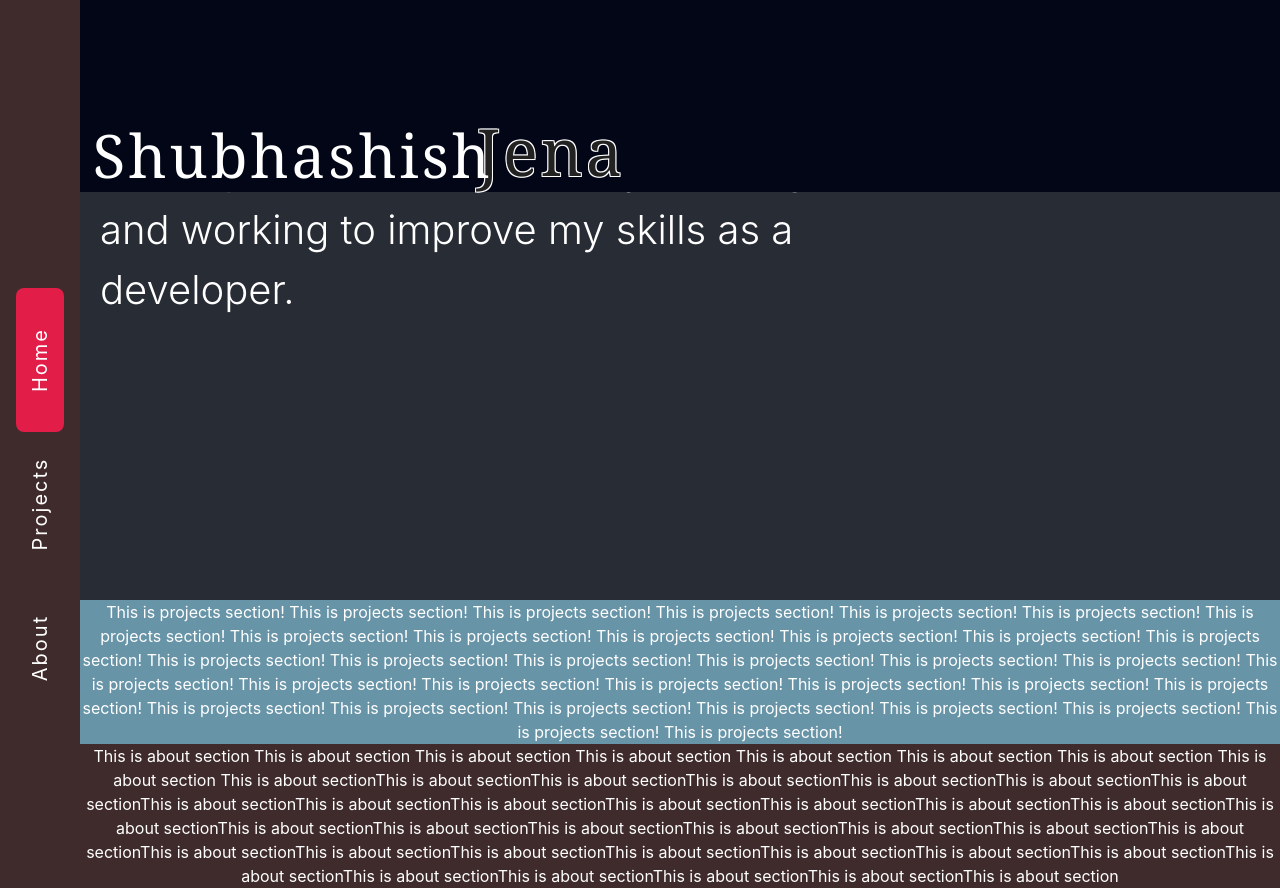
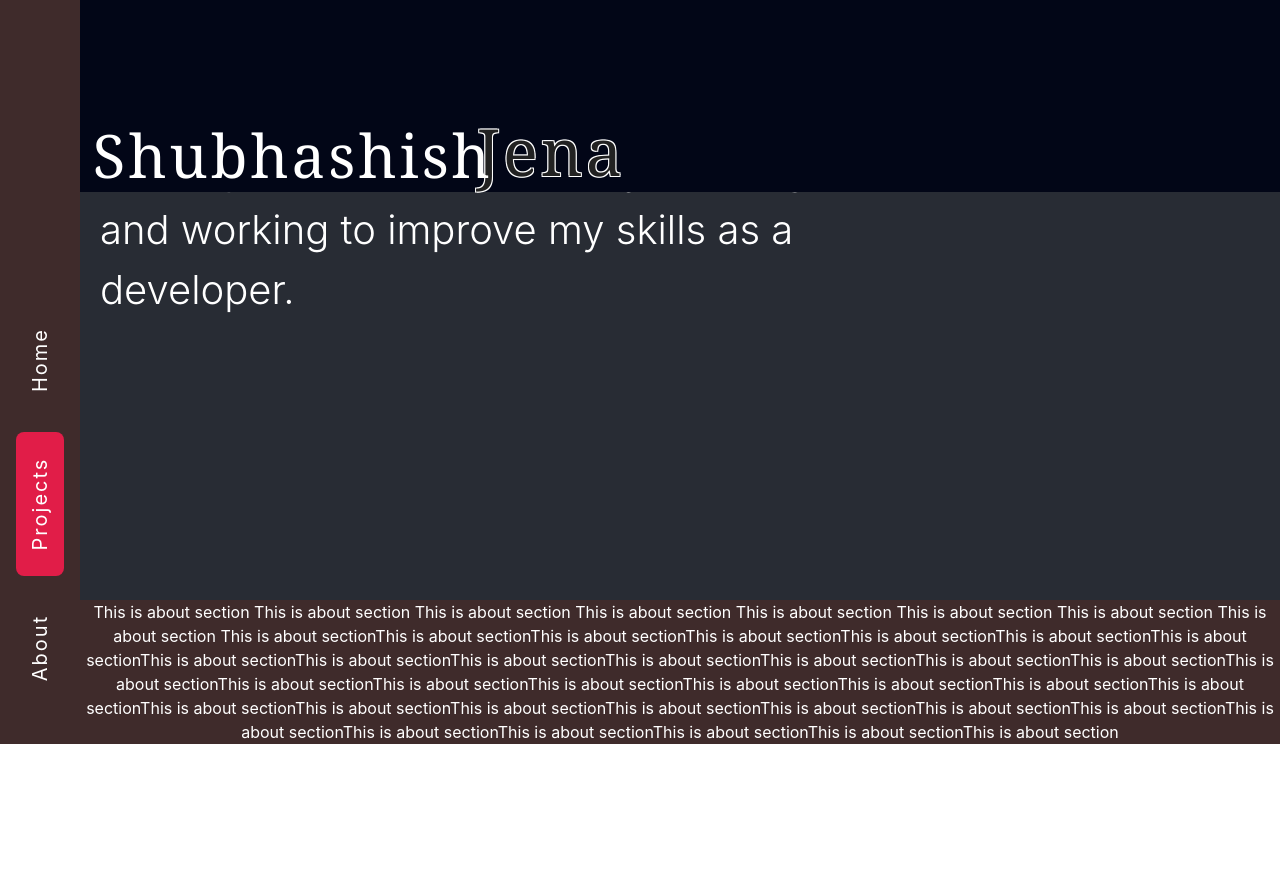
Before and after one commit to shubhjena/shubhjena.github.io, a React (Create React App) app: page / in a window 1280 px wide. After the commit the page ends 800 px from the top, so only its background shows below. Built offline with nearby package versions, Linux system fonts and the light colour scheme; a web font is replaced by a local one; what tailwindcss-no-scrollbar would draw is missing.

Commit message:
Update Hero.js

```diff
--- a/src/layout/Hero.js
+++ b/src/layout/Hero.js
@@ -5,9 +5,9 @@ import Projects from "../pages/Projects";
 
 export default function Hero() {
   return (
-    <div className="main-hero-section">
+    <div>
       <Topbar />
-      <main className="main-hero-section-content overflow-x-scroll scrollbar-none">
+      <main className="flex overflow-x-scroll scrollbar-none mt-25vh">
         <Home />
         <Projects />
       </main>
```
